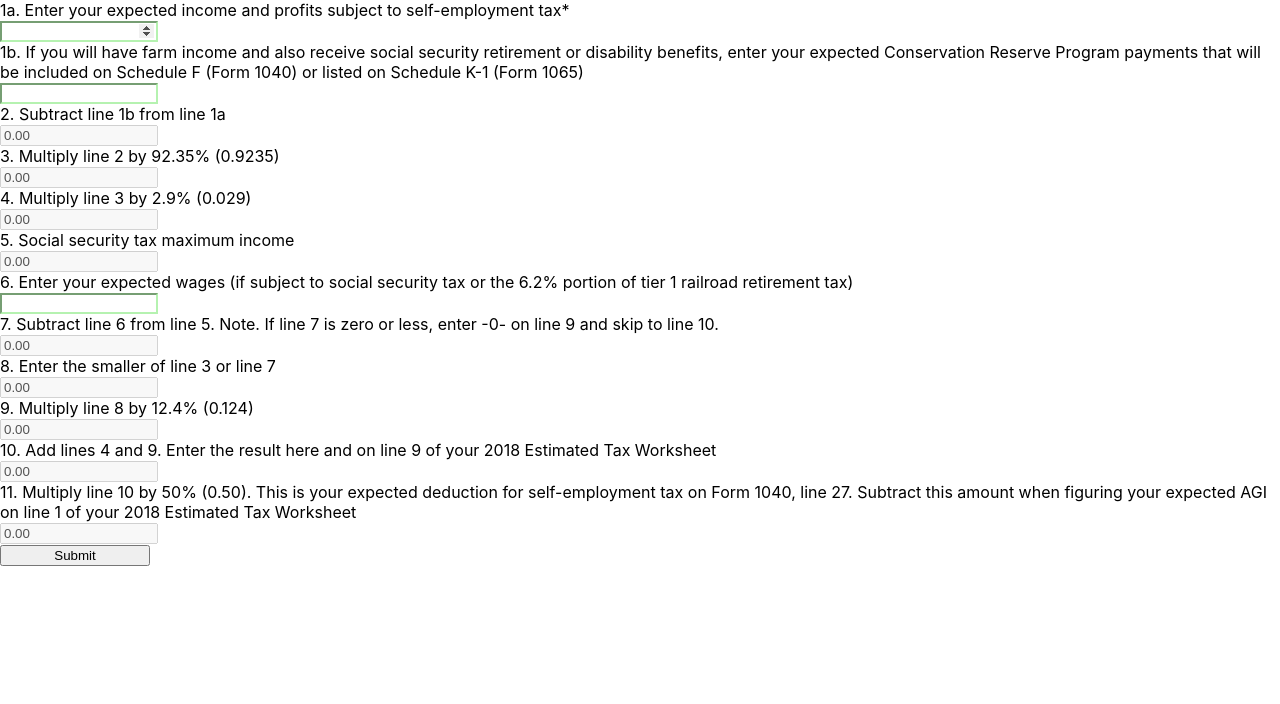
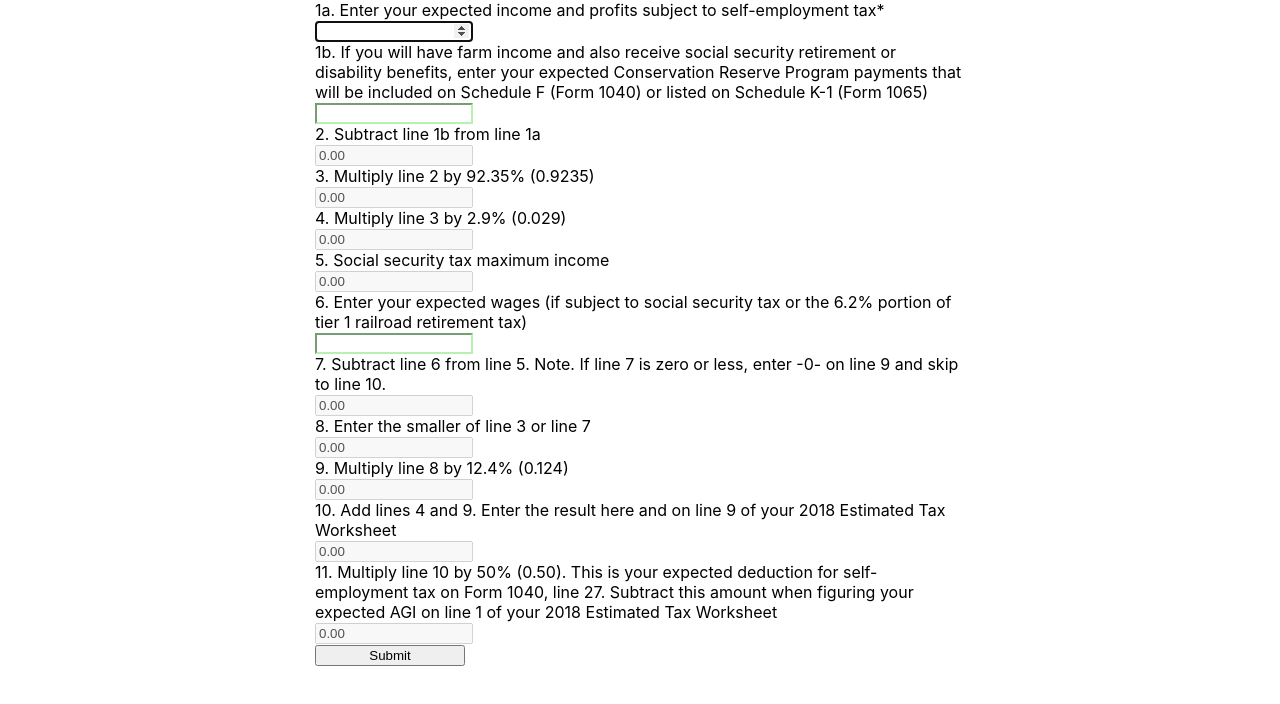
Before and after one commit to tsamb/estimated-tax-calculator, a React (Create React App) app: page / in a window 1280 px wide. Shown: the top 704 px of the page. Built offline with nearby package versions, Linux system fonts and the light colour scheme.

Commit message:
Focus first field on load

```diff
--- a/src/App.js
+++ b/src/App.js
@@ -9,6 +9,7 @@ class App extends Component {
     this.se_tax_fields = [
       {
         name: "1a",
+        firstField: true,
         instruction: "Enter your expected income and profits subject to self-employment tax*",
         explanation: "",
         computed: false,
@@ -124,6 +125,10 @@ class App extends Component {
     event.preventDefault();
   }
 
+  componentDidMount(){
+    this.initialFocusField.focus();
+  }
+
   displayValue(field) {
     if (field.computed) {
       return this.state[field.name].toFixed(2)
@@ -138,17 +143,26 @@ class App extends Component {
 
   render() {
     return (
+      <div className='App-container'>
         <form onSubmit={this.handleSubmit}>
-        <div>
             {this.se_tax_fields.map((field, i) =>
               <label key={i}>
                 <div><span>{field.name}. </span>{field.instruction}</div>
-              <input name={field.name} disabled={field.computed} value={this.displayValue(field)} type="number" onChange={this.handleChange}/>
+                <input
+                  name={field.name}
+                  ref={(input) => { if (field.firstField) { this.initialFocusField = input } }}
+                  disabled={field.computed}
+                  value={this.displayValue(field)}
+                  type="number"
+                  onChange={this.handleChange}
+                  className='App-field' />
               </label>
             )}
+          <div>
+            <input type="submit" value="Submit" />
           </div>
-        <input type="submit" value="Submit" />
         </form>
+      </div>
     );
   }
 }
```
Lines whose indentation alone changed are shown as unchanged.
